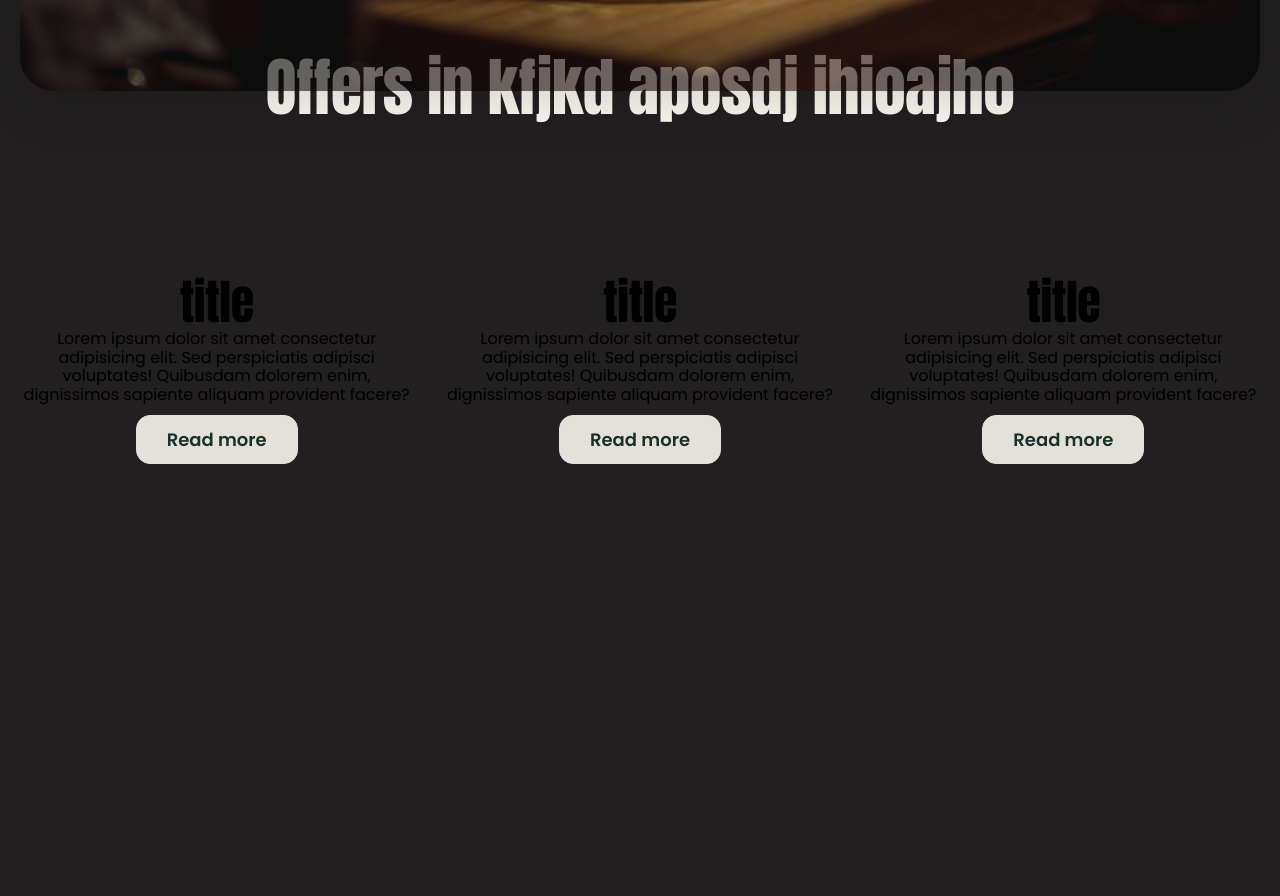
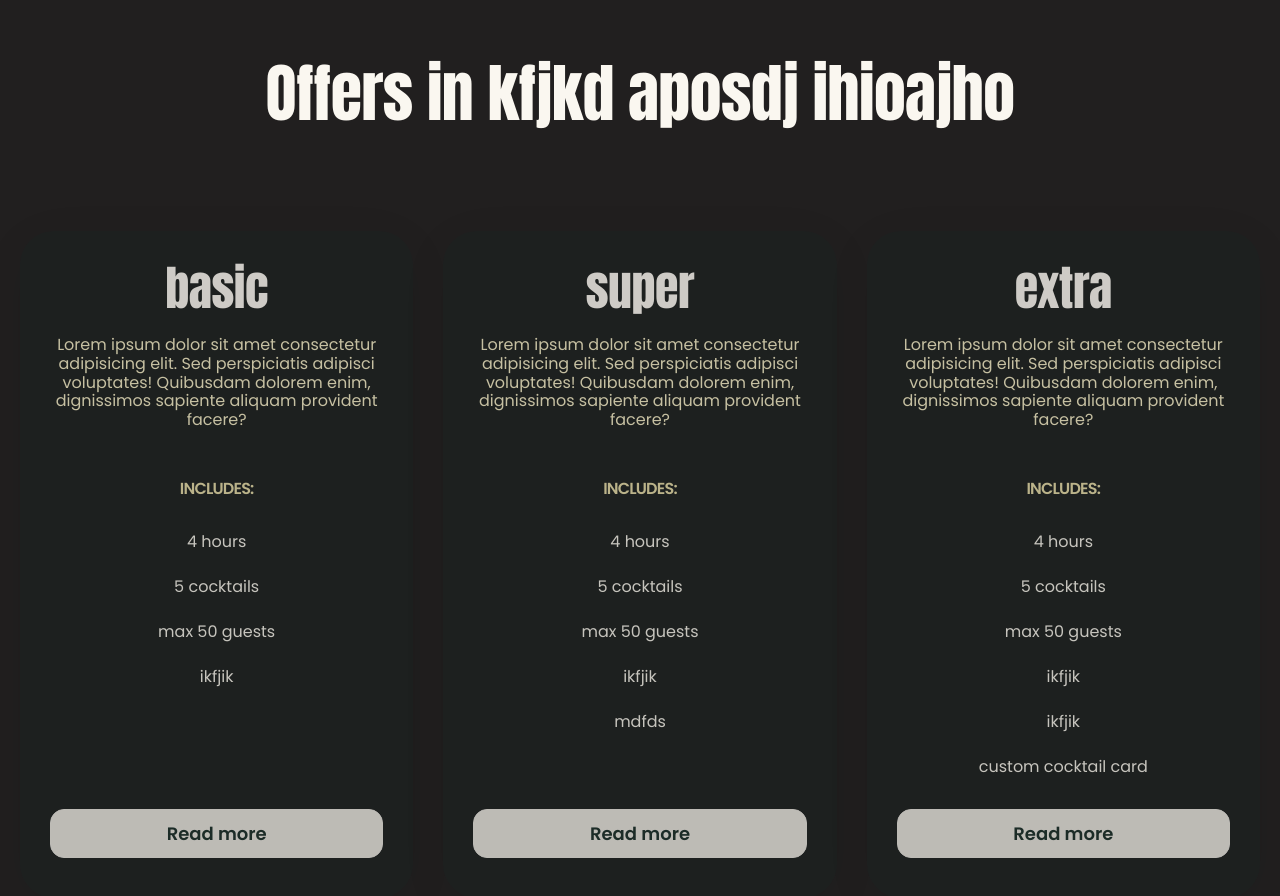
Before and after one commit to petramarkovic/hhcc, a website built with webpack: page src/html/index.html in a window 1280 px wide. Shown: the part 1282-2178 px from the top of the page. Before the commit the page ends 2033 px from the top, so only its background shows below. Built offline with nearby package versions, Linux system fonts and the light colour scheme; files whose address does not match are found by name.

Commit message:
fix banner & offers section

```diff
--- a/src/html/index.html
+++ b/src/html/index.html
@@ -72,9 +72,6 @@
 		<section class="banner">
 			<div class="wrap">
 				<div class="banner__content">
-					<div class="banner__bg">
-						<div class="banner__img has-cover js-image" style="background-image: url(banner.png);"></div>
-					</div>
 					<div class="banner__holder">
 						<h1 class="h1 banner__title">Example title large he h he</h1>
 						<p class="text banner__text">Lorem ipsum dolor sit amet consectetur adipisicing elit. Magni, in! Possimus molestias exercitationem voluptatibus earum?</p>
@@ -85,6 +82,9 @@
 							<a href="#" class="btn btn--secondary banner__btn">
 								<span class="btn-text">Call to action</span>
 							</a>
+						</div>
+						<div class="banner__bg">
+							<div class="banner__img has-cover js-image" style="background-image: url(banner.png);"></div>
 						</div>
 					</div>
 				</div>
@@ -97,22 +97,47 @@
 					<h2 class="h2 offers__title">Offers in kfjkd aposdj ihioajho</h2>
 					<div class="offers__col">
 						<div class="offers__item">
-							<h3 class="h3 offers__item-title">title</h3>
+							<h3 class="h3 offers__item-title">basic</h3>
 							<p class="text offers__item-text">Lorem ipsum dolor sit amet consectetur adipisicing elit. Sed perspiciatis adipisci voluptates! Quibusdam dolorem enim, dignissimos sapiente aliquam provident facere?</p>
+							<span class="standfirst offers__item-desc">includes:</span>
+							<ul class="offers__item-list">
+								<li class="offers__item-item">4 hours</li>
+								<li class="offers__item-item">5 cocktails</li>
+								<li class="offers__item-item">max 50 guests</li>
+								<li class="offers__item-item">ikfjik</li>
+							</ul>
 							<a href="#" class="btn btn--primary offers__item-btn">
 								<span class="btn-text">Read more</span>
 							</a>
 						</div>
 						<div class="offers__item">
-							<h3 class="h3 offers__item-title">title</h3>
+							<h3 class="h3 offers__item-title">super</h3>
 							<p class="text offers__item-text">Lorem ipsum dolor sit amet consectetur adipisicing elit. Sed perspiciatis adipisci voluptates! Quibusdam dolorem enim, dignissimos sapiente aliquam provident facere?</p>
+							<span class="standfirst offers__item-desc">includes:</span>
+							<ul class="offers__item-list">
+								<li class="offers__item-item">4 hours</li>
+								<li class="offers__item-item">5 cocktails</li>
+								<li class="offers__item-item">max 50 guests</li>
+								<li class="offers__item-item">ikfjik</li>
+								<li class="offers__item-item">mdfds</li>
+							</ul>
 							<a href="#" class="btn btn--primary offers__item-btn">
 								<span class="btn-text">Read more</span>
 							</a>
 						</div>
 						<div class="offers__item">
-							<h3 class="h3 offers__item-title">title</h3>
+							<h3 class="h3 offers__item-title">extra</h3>
 							<p class="text offers__item-text">Lorem ipsum dolor sit amet consectetur adipisicing elit. Sed perspiciatis adipisci voluptates! Quibusdam dolorem enim, dignissimos sapiente aliquam provident facere?</p>
+							<span class="standfirst offers__item-desc">includes:</span>
+							<ul class="offers__item-list">
+								<li class="offers__item-item">4 hours</li>
+								<li class="offers__item-item">5 cocktails</li>
+								<li class="offers__item-item">max 50 guests</li>
+								<li class="offers__item-item">ikfjik</li>
+								<li class="offers__item-item">ikfjik</li>
+								<li class="offers__item-item">custom cocktail card</li>
+
+							</ul>
 							<a href="#" class="btn btn--primary offers__item-btn">
 								<span class="btn-text">Read more</span>
 							</a>
--- a/src/styles/layout/_banner.scss
+++ b/src/styles/layout/_banner.scss
@@ -2,7 +2,6 @@
     width: 100%;
     padding: 80px 0;
     position: relative;
-    margin-bottom: 160px;
     @media screen and (max-width: $md) {
         padding: 80px 0 0;
     }
@@ -19,11 +18,9 @@
     align-items: center;
     justify-content: flex-start;
     height: 100%;
-    max-width: 550px;
     margin: 0 auto;
     position: relative;
     z-index: 2;
-    min-height: 800px;
     @media screen and (max-width: $md) {
         max-width: 100%;
         justify-content: flex-start;
@@ -40,7 +37,7 @@
 
 .banner__text {
     text-align: center;
-    color: $secondary;
+    color: $ternary-light;
     margin: 20px 0;
     max-width: 500px;
     font-size: 20px;
@@ -67,28 +64,21 @@
 }
 
 .banner__bg {
-    position: absolute;
-    top: 0;
-    left: 0;
+    margin-top: 50px;
+    position: relative;
+    padding-bottom: 56%;
     width: 100%;
-    height: 100%;
-    z-index: 0;
 }
 
 .banner__img {
     position: absolute;
-    top: 50%;
+    top: 0;
     left: 0;
     width: 100%;
     height: 100%;
     opacity: 0.6;
     border-radius: $radius-xl;
     filter: drop-shadow(0 10px 30px rgba($black, 0.25));
-    @media screen and (max-width: $sm) {
-        height: 50%;
-        top: auto;
-        bottom: -100px;
-    }
 }
 
 .socials {
--- a/src/styles/layout/_offers.scss
+++ b/src/styles/layout/_offers.scss
@@ -1,8 +1,8 @@
 .offers {
-	padding: 120px 0;
-	@media screen and (max-width: $md) {
-        padding: 80px 0 0;
-    }
+	padding: 80px 0;
+	@media screen and (max-width: $sm) {
+		padding: 100px 0;
+	}
 }
 
 .offers__title {
@@ -14,15 +14,57 @@
 	display: flex;
 	justify-content: space-between;
 	flex-wrap: wrap;
-	padding: 150px 0;
+	padding: 100px 0;
+	@media screen and (max-width: $md) {
+		padding: 50px 0;
+	}
 }
 
 .offers__item {
 	text-align: center;
 	flex: 0 0 calc(33.3333% - 20px);
 	max-width: calc(33.3333% - 20px);
+	background-color: $neutral-dark;
+	box-shadow: rgba($black, 0.1) 0px 10px 50px;
+	border-radius: $radius-xl;
+	padding: 30px;
+	opacity: 0.8;
+	display: flex;
+	flex-direction: column;
+	@media screen and (max-width: $md) {
+		flex: 0 0 100%;
+		max-width: 100%;
+		margin-bottom: 20px;
+	}
 }
 
+.offers__item-title {
+	color: $secondary;
+}
+
+.offers__item-text {
+	color: $ternary-light;
+	margin: 20px 0 30px;
+}
+
+.offers__item-desc {
+	display: block;
+	color: $ternary;
+	text-transform: uppercase;
+	padding-top: 20px;
+}
+
+.offers__item-list {
+	margin: 20px 0;
+}
+
+.offers__item-item {
+	padding: 10px 0;
+	color: $secondary-dimmed;
+}
+
+
 .offers__item-btn {
+	margin-top: auto;
 	display: inline-block;
 }
```
